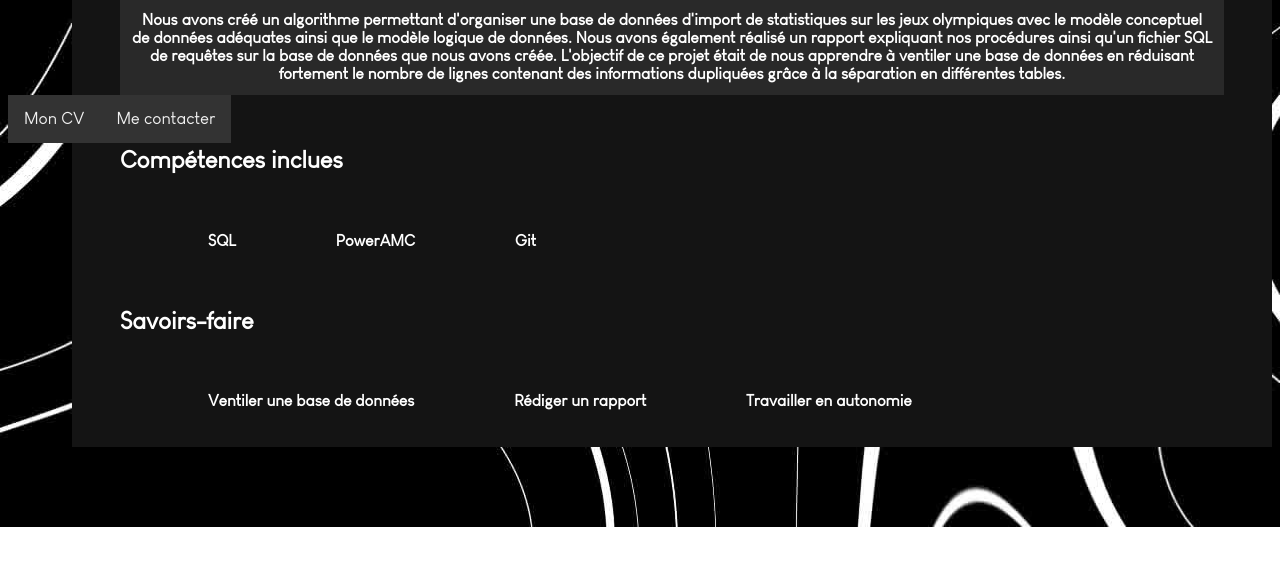
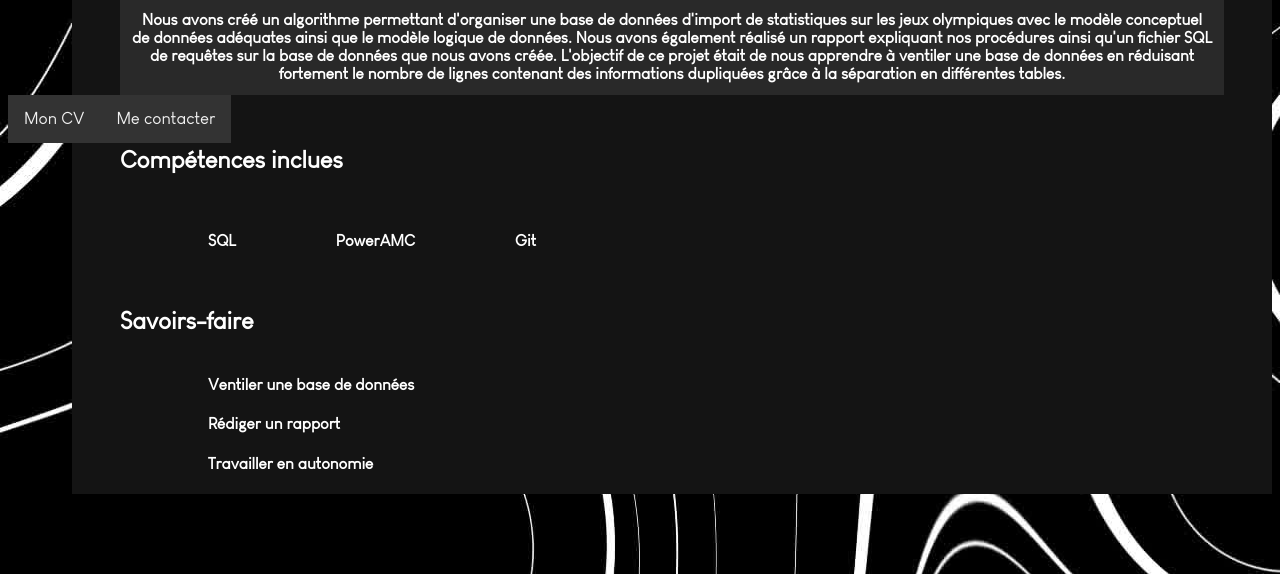
Before and after one commit to Paulcancel/portfolio, a plain HTML site: page public/Pages/Projets/BDD.html in a window 1280 px wide. Shown: the part 657-1231 px from the top of the page. Before the commit the page ends 1184 px from the top, so only its background shows below. Drawn offline with Linux system fonts and the light colour scheme.

Commit message:
Update file styles.css

```diff
--- a/public/Styles/styles.css
+++ b/public/Styles/styles.css
@@ -323,5 +323,6 @@ article h3{
     width: 30%;
 }
 #projets .savoirsfaire li{
+    display: list-item;
     margin-left: 6em;
 }
```
